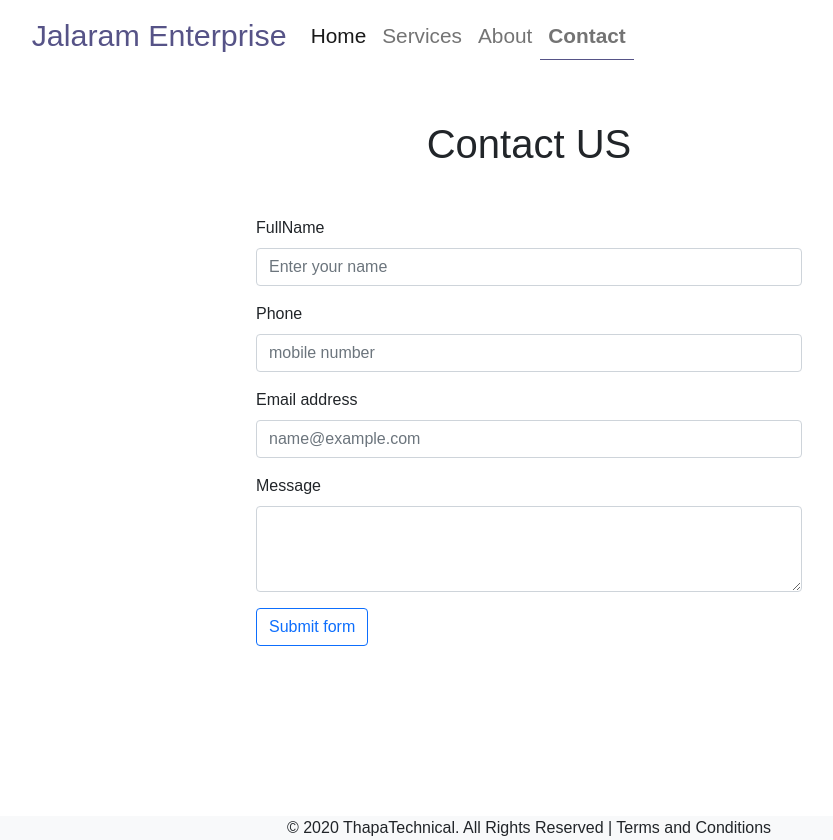
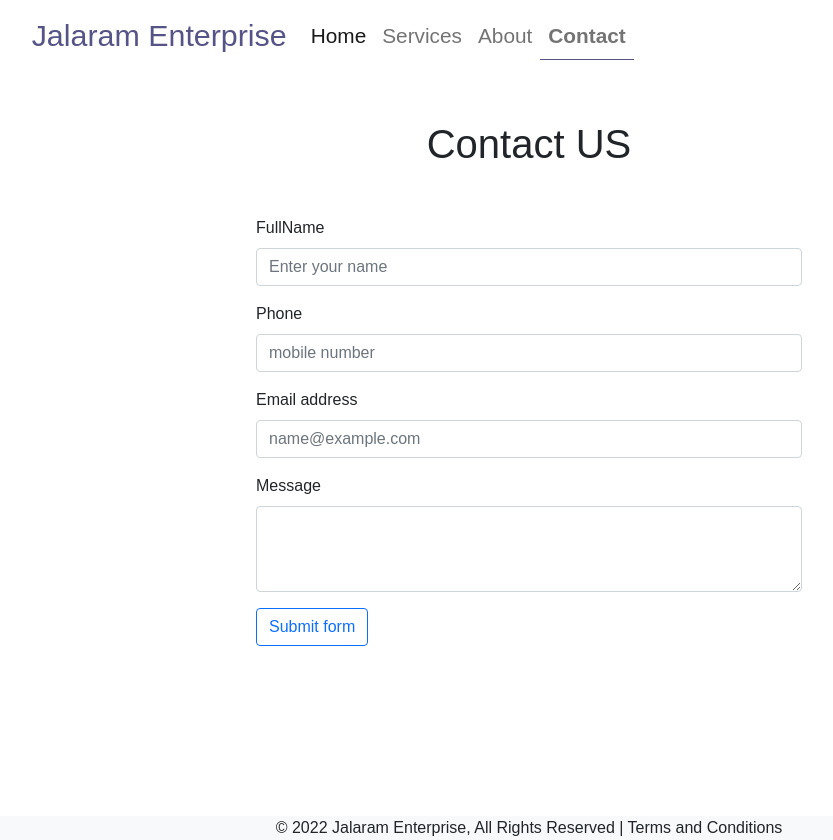
Before and after one commit to jalaramenterprise/jalaramenterprise.github.io, a React (Create React App) app: page /contact in a window 1280 px wide. Shown: the whole page, without its empty margins (111-944 px from the left). Built offline with nearby package versions, Linux system fonts and the light colour scheme; a web font is replaced by a local one.

Commit message:
Footer Change

```diff
--- a/src/Footer.jsx
+++ b/src/Footer.jsx
@@ -1,10 +1,12 @@
-import React from "react";
+import React from 'react';
 
 const Footer = () => {
   return (
     <>
-      <footer className="w-100 bg-light text-center">
-        <p>© 2020 ThapaTechnical. All Rights Reserved | Terms and Conditions</p>
+      <footer className='w-100 bg-light text-center'>
+        <p>
+          © 2022 Jalaram Enterprise, All Rights Reserved | Terms and Conditions
+        </p>
       </footer>
     </>
   );
```
